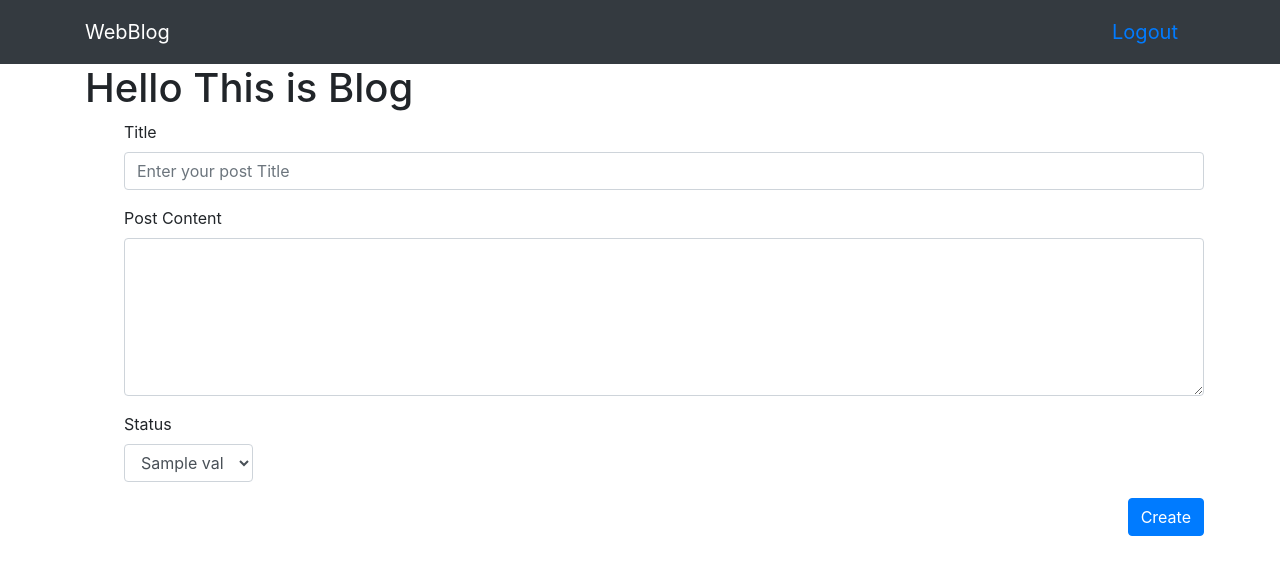
After one commit to sanpj2292/WebBlog, a Django app: template templates/blog_post/create_post.html in a window 1280 px wide. The commit adds this page. Shown: the top 575 px of the page. Run offline with Django 3.2, Linux system fonts and the light colour scheme; the template is opened without the code that fills it: most values are stand-ins (such as "Sample title", 1, 10 or a date in 2020); some libraries are stand-ins or nearby versions.

Commit message:
Post Create API completion using ModelForms

```diff
--- /dev/null
+++ b/blog_post/forms/__init__.py
@@ -0,0 +1 @@
+from .postmodelform import PostModelForm
--- /dev/null
+++ b/templates/blog_post/create_post.html
@@ -0,0 +1,28 @@
+{% extends 'blog_post/home.html' %}
+{% block title %}Create | {% endblock %}
+{% block content %}
+    <div class="justify-content-center container mx-4 mt-2">
+        <form method="POST" action=".">
+            <div class="form-group">
+                <label for="post-title-input">Title</label>
+                <input type="text" class="form-control" id="post-title-input"
+                       name="title" placeholder="Enter your post Title">
+            </div>
+            <div class="form-group">
+                <label for="post-content">Post Content</label>
+                <textarea class="form-control" id="post-content" rows="6"
+                   name="content" cols="4" placeholder="You can type the post's content here">
+                </textarea>
+            </div>
+            <div class="form-group">
+                <label for="status-select">Status</label>
+                <select id="status-select" style="width:auto;" name="publish" class="form-control">
+                    {% for key, val in options.items %}
+                        <option value="{{ key }}">{{val}}</option>
+                    {% endfor %}
+                </select>
+            </div>
+            <button type="submit" class="float-right btn btn-primary">Create</button>
+        </form>
+    </div>
+{% endblock content %}
--- a/templates/blog_post/home.html
+++ b/templates/blog_post/home.html
@@ -12,6 +12,12 @@
     </div>
 {% endblock navbar_button %}
 {% block content %}
+    <div class="d-flex justify-content-end">
+        <a class="justify-content-end btn btn-primary"
+           href="{% url 'create_post' %}" role="button">
+            Create Post
+        </a>
+    </div>
     {% for post in posts %}
         <div class="container">
             <div class="align-items-start">
```
Also changed, not shown: blog_post/forms/postmodelform.py (added, +23 -0 lines), blog_post/views.py (+19 -6 lines).
